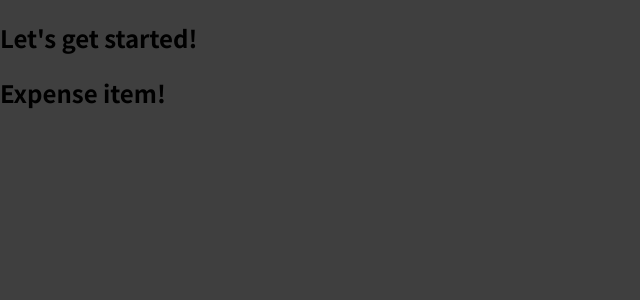
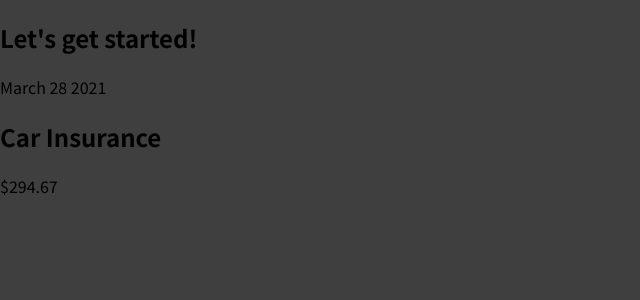
Before and after one commit to kajili/react_udemy_course, a JavaScript app in the folder section_3_react_basics_and_components/react-complete-guide/: page / in a window 1280 px wide. Shown: the top 300 px of the page, without its empty margins (0-640 px from the left). Built offline with nearby package versions, Linux system fonts and the light colour scheme.

Commit message:
Updated component with more complex div structure

```diff
--- a/section_3_react_basics_and_components/react-complete-guide/src/components/ExpenseItem.js
+++ b/section_3_react_basics_and_components/react-complete-guide/src/components/ExpenseItem.js
@@ -1,5 +1,13 @@
 function ExpenseItem() {
-    return <h2>Expense item!</h2>
+  return (
+    <div>
+      <div>March 28 2021</div>
+      <div>
+        <h2>Car Insurance</h2>
+        <div>$294.67</div>
+      </div>
+    </div>
+  );
 }
 
 export default ExpenseItem;
```
